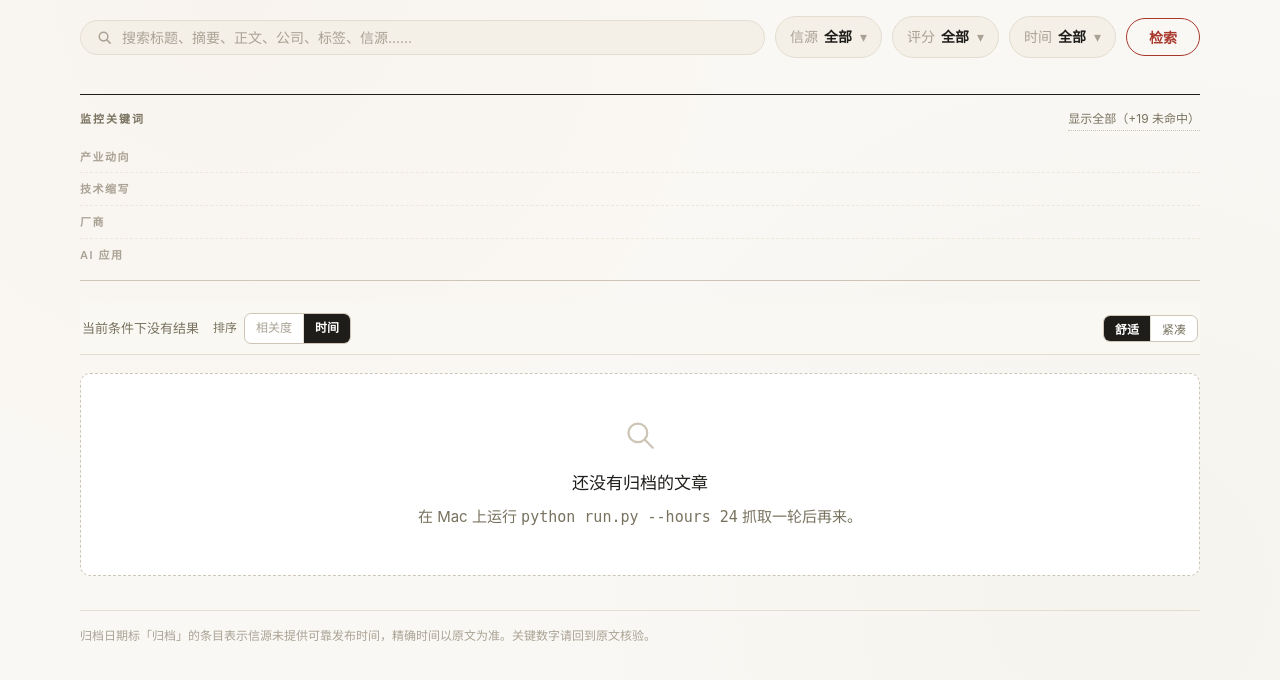
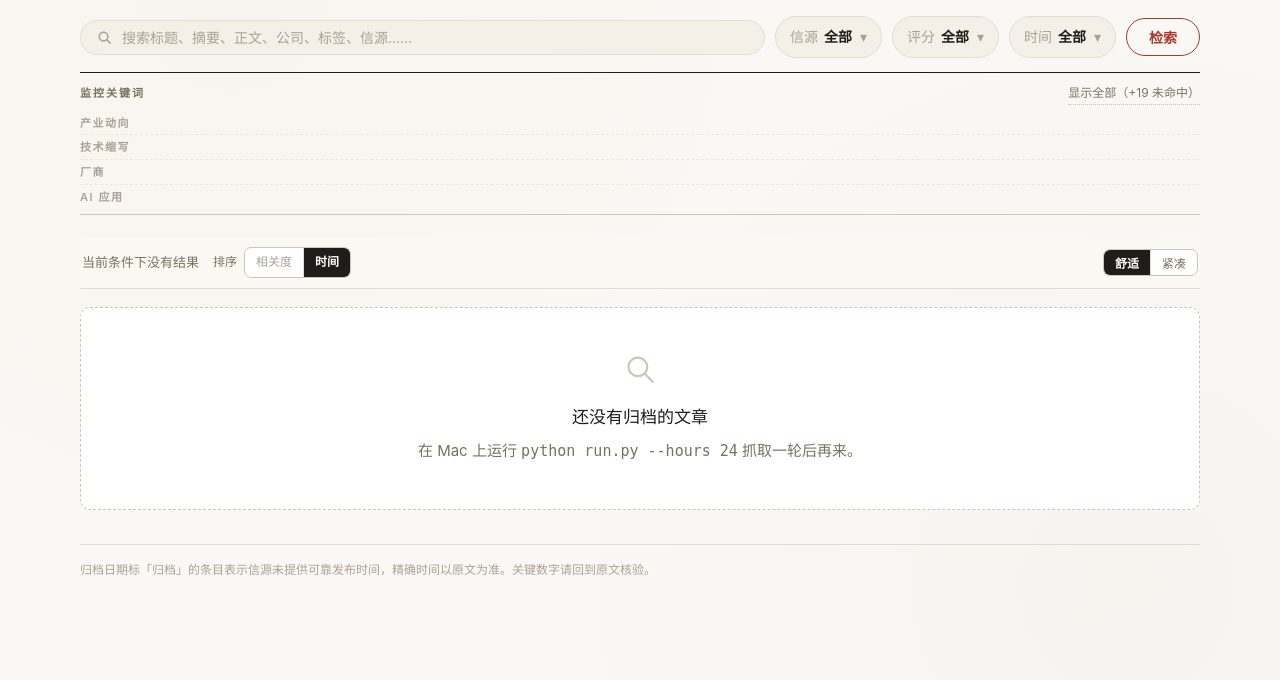
Before and after one commit to viccool6/ai-tech-intel, a Flask app: page / in a window 1280 px wide. Shown: the part 70-750 px from the top of the page. Run offline with Flask 3, Linux system fonts and the light colour scheme; the visitor is signed in with stand-in values (Sample User, id 1); data that the repository does not hold is empty.

Commit message:
ui(search): 工具条到关键词间距缩紧；关键词行内间距收窄
- b-toolbar 下 padding 16→8px
- kw-hero margin-top 20→6px（跟工具条底 8+kw 顶 6=14px 总间距）
- kw-hero 上下 padding 14/10 → 10/6
- kw-eyebrow-row margin-bottom 10→6px
- kw-row 内 padding 6→2px（每一分类行更紧凑）

总间距从 40+px 压到 20 出头，关键词区变得更紧凑。

Co-Authored-By: Claude Opus 4.7 <noreply@anthropic.com>

```diff
--- a/templates/search.html
+++ b/templates/search.html
@@ -16,9 +16,9 @@
 .kw-hero{
   border-top:1px solid var(--ink);
   border-bottom:1px solid var(--line-strong);
-  padding:14px 0 10px;margin-top:20px
+  padding:10px 0 6px;margin-top:6px
 }
-.kw-eyebrow-row{display:flex;align-items:baseline;gap:14px;margin:0 0 10px}
+.kw-eyebrow-row{display:flex;align-items:baseline;gap:14px;margin:0 0 6px}
 .kw-eyebrow{
   font-size:11px;letter-spacing:.18em;text-transform:uppercase;
   color:var(--muted);font-weight:600;margin:0
@@ -27,7 +27,7 @@
 .kw-eyebrow-toggle:hover{color:var(--accent);border-bottom-color:var(--accent)}
 .kw-row{
   display:grid;grid-template-columns:88px 1fr;gap:20px;
-  padding:6px 0;align-items:baseline
+  padding:2px 0;align-items:baseline
 }
 .kw-row + .kw-row{border-top:1px dashed var(--line-soft)}
 .kw-cat{
@@ -71,7 +71,7 @@
    button is retained for readers who visually expect one. */
 .b-toolbar{
   display:flex;align-items:center;gap:10px;flex-wrap:wrap;
-  padding:16px 0;margin:0
+  padding:16px 0 8px;margin:0
 }
 .b-search-cell{
   flex:1;min-width:280px;
```
